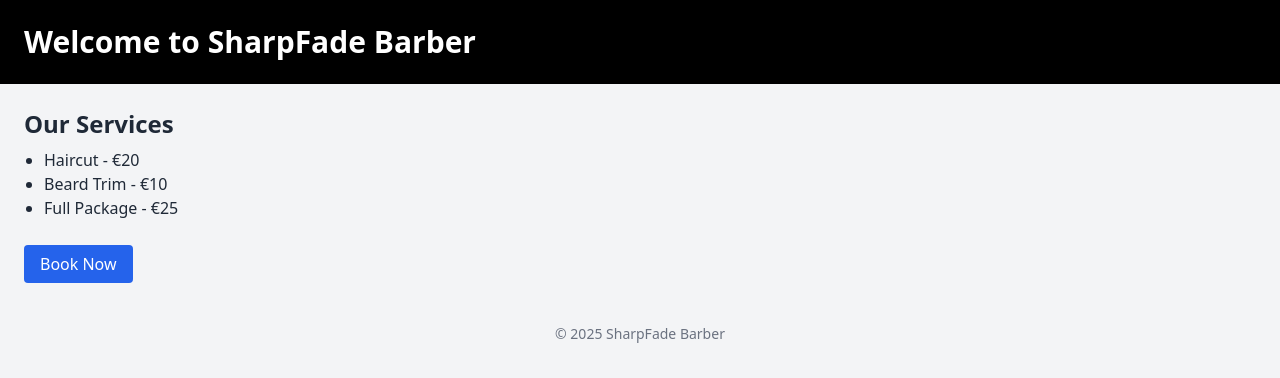
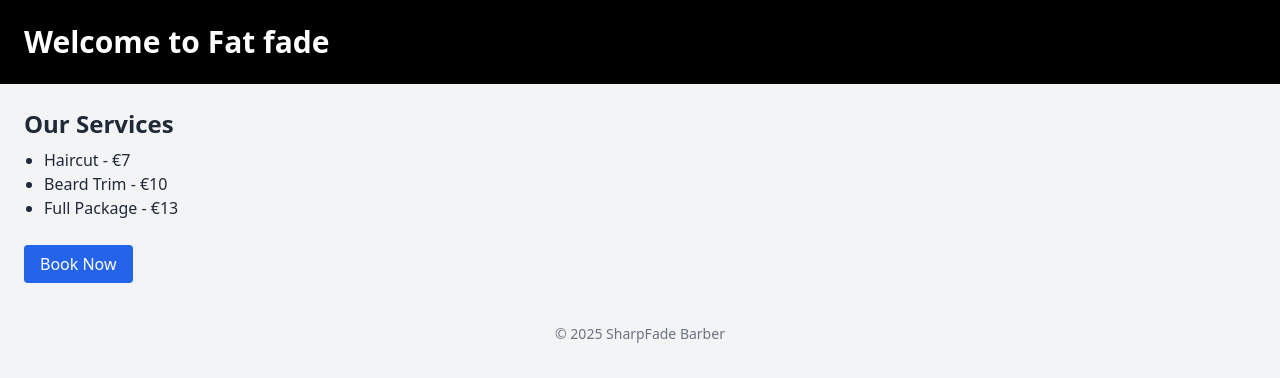
Before and after one commit to gazda33/Barber, a plain HTML site: page index.html in a window 1280 px wide. Drawn offline with nearby package versions, Linux system fonts and the light colour scheme.

Commit message:
Update index.html

```diff
--- a/index.html
+++ b/index.html
@@ -9,16 +9,16 @@
 <body class="bg-gray-100 text-gray-800">
 
   <header class="bg-black text-white p-6">
-    <h1 class="text-3xl font-bold">Welcome to SharpFade Barber</h1>
+    <h1 class="text-3xl font-bold">Welcome to Fat fade</h1>
   </header>
 
   <main class="p-6">
     <section class="mb-8">
       <h2 class="text-2xl font-semibold mb-2">Our Services</h2>
       <ul class="list-disc ml-5">
-        <li>Haircut - €20</li>
+        <li>Haircut - €7</li>
         <li>Beard Trim - €10</li>
-        <li>Full Package - €25</li>
+        <li>Full Package - €13</li>
       </ul>
     </section>
 
```
